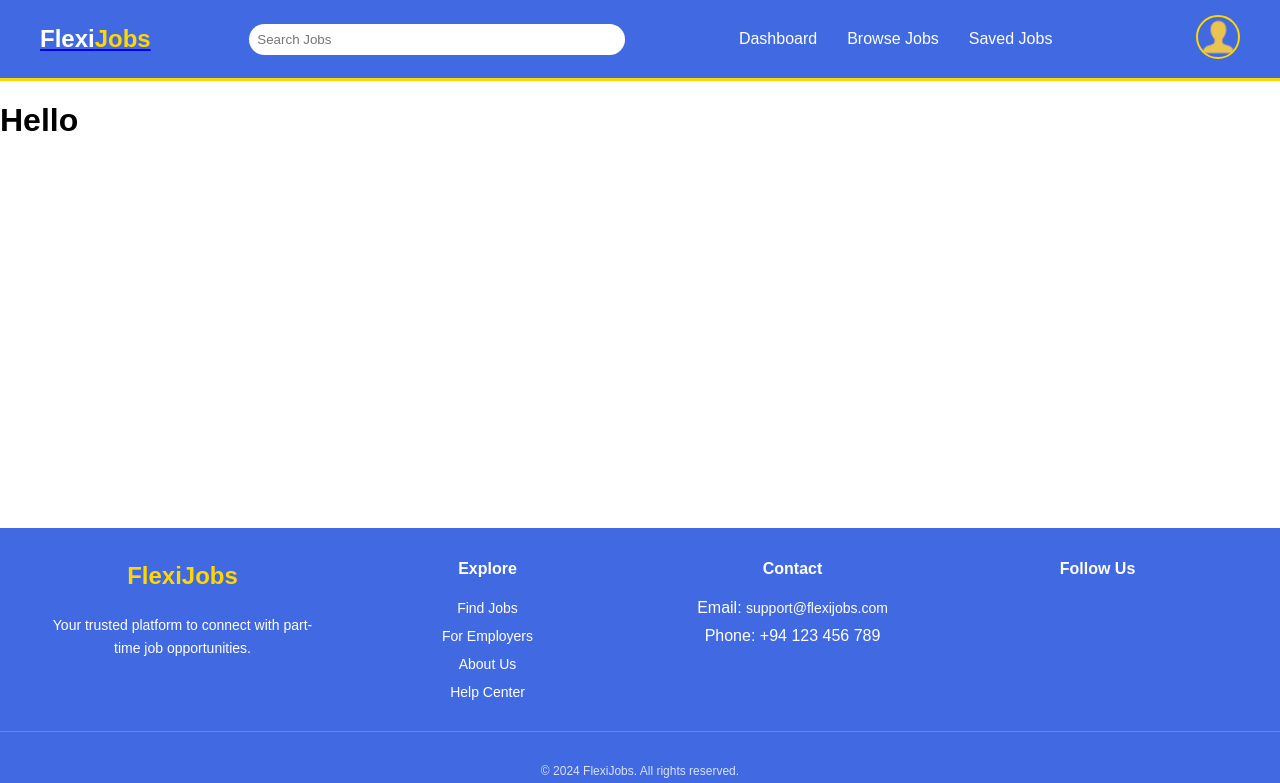
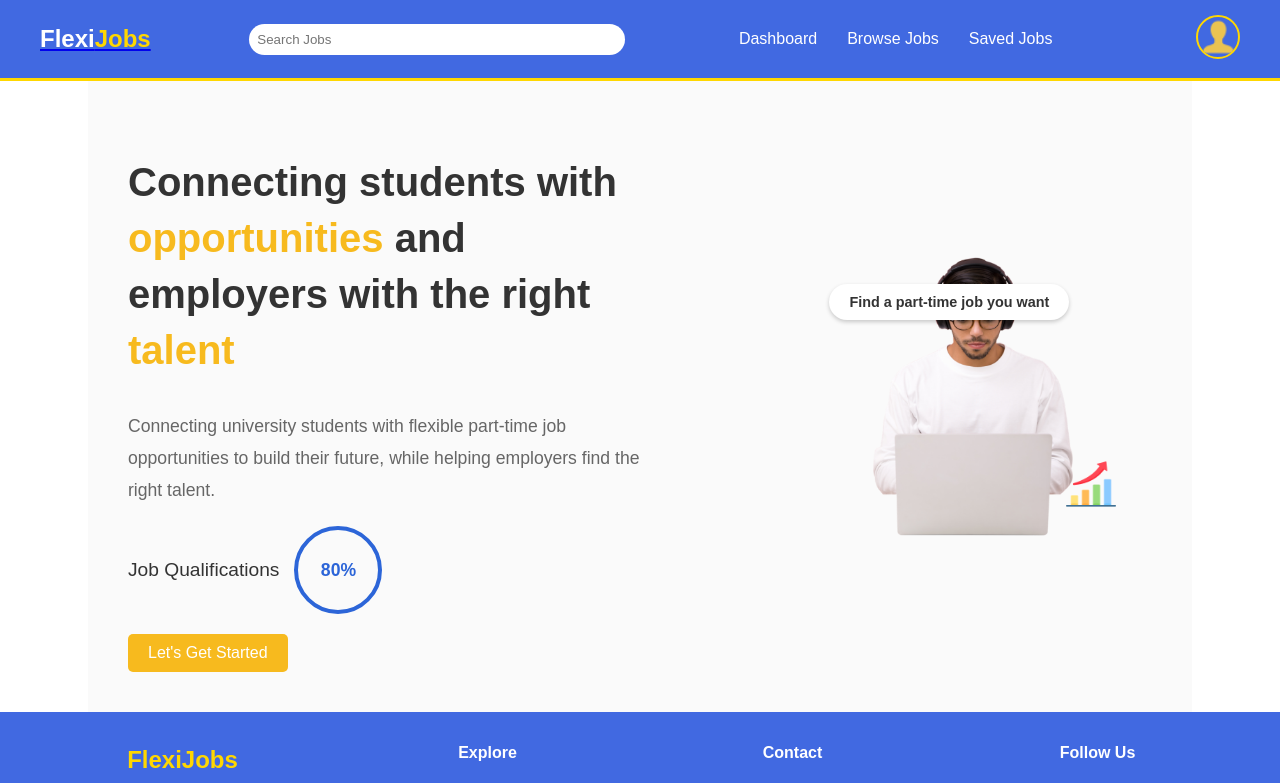
Before and after one commit to shanukaumesh/FlexiJobs, a React (Vite) app in the folder FlexiJobs/frontend/: page / in a window 1280 px wide. Shown: the top 783 px of the page. Built offline with nearby package versions, Linux system fonts and the light colour scheme.

Commit message:
Update Home Hero Section

```diff
--- /dev/null
+++ b/FlexiJobs/frontend/src/components/HeroSection.jsx
@@ -0,0 +1,33 @@
+import React from "react";
+import "../styles/HeroSection.css"; // Import CSS for styling
+import studentImage from "../assets/heroSectionMain.png"; // Replace with the actual image file path
+import chartIcon from "../assets/chart.png"; // Replace with the actual chart icon file path
+
+const HeroSection = () => {
+  return (
+    <section className="hero-section">
+      <div className="hero-content">
+        <h1>
+          Connecting students with <span className="highlight">opportunities</span> and employers with the right <span className="highlight">talent</span>
+        </h1>
+        <p>
+          Connecting university students with flexible part-time job opportunities to build their future, while helping employers find the right talent.
+        </p>
+        <div className="qualifications">
+          <h3>Job Qualifications</h3>
+          <div className="progress-circle">
+            <span>80%</span>
+          </div>
+        </div>
+        <button className="cta-button">Let's Get Started</button>
+      </div>
+      <div className="hero-image">
+        <img src={studentImage} alt="Student working on a laptop" className="main-image" />
+        <div className="overlay-text">Find a part-time job you want</div>
+        <img src={chartIcon} alt="Increase your skills" className="chart-icon" />
+      </div>
+    </section>
+  );
+};
+
+export default HeroSection;
--- a/FlexiJobs/frontend/src/pages/Home.jsx
+++ b/FlexiJobs/frontend/src/pages/Home.jsx
@@ -3,13 +3,14 @@ import '../styles/Home.css'; // Updated import path for the CSS
 import Footer from '../components/Footer';
 import Header_LogOutUser from '../components/Header_LogOutUser';
 import Header_LoggedUser from '../components/Header_LoggedUser';
+import HeroSection from '../components/HeroSection';
 
 const Home = () => {
     return (
         <div>
 
             <Header_LoggedUser/>
-            <h1>Hello</h1>
+            <HeroSection/>
             <Footer/>
 
         </div>
--- a/FlexiJobs/frontend/src/styles/Footer.css
+++ b/FlexiJobs/frontend/src/styles/Footer.css
@@ -9,15 +9,13 @@
   }
 
   .footer {
-    position: fixed;
-    bottom: 0;
-    left: 0;
+
     width: 100%;
     background-color: var(--primary-color); /* Adjust as needed */
     color: var(--text-color); /* Adjust as needed */
     text-align: center;
     padding: 10px 0;
-    z-index: 10; /* Ensure it's above other elements if necessary */
+
   }
 
   .footer-content {
--- /dev/null
+++ b/FlexiJobs/frontend/src/styles/HeroSection.css
@@ -0,0 +1,109 @@
+.hero-section {
+
+  display: flex;
+  justify-content: space-between;
+  align-items: center;
+  padding: 40px;
+  background-color: #FAFAFA;
+  color: #333;
+  position: relative;
+  width: 80%;
+  max-width: 1200px;
+  margin: 0 auto;
+}
+
+.hero-content {
+  max-width: 50%;
+}
+
+.hero-content h1 {
+  font-size: 2.5rem;
+  font-weight: 700;
+  line-height: 1.4;
+}
+
+.hero-content .highlight {
+  color: #f7ba1e;
+}
+
+.hero-content p {
+  margin-top: 15px;
+  font-size: 1.1rem;
+  line-height: 1.8;
+  color: #666;
+}
+
+.qualifications {
+  display: flex;
+  align-items: center;
+  margin-top: 20px;
+  gap: 15px;
+}
+
+.qualifications h3 {
+  font-size: 1.2rem;
+  font-weight: 500;
+}
+
+.progress-circle {
+  width: 80px;
+  height: 80px;
+  border: 4px solid #2c65d8;
+  border-radius: 50%;
+  display: flex;
+  align-items: center;
+  justify-content: center;
+  font-size: 1.1rem;
+  font-weight: bold;
+  color: #2c65d8;
+}
+
+.cta-button {
+  margin-top: 20px;
+  padding: 10px 20px;
+  background-color: #f7ba1e;
+  color: white;
+  border: none;
+  border-radius: 5px;
+  font-size: 1rem;
+  cursor: pointer;
+}
+
+.cta-button:hover {
+  background-color: #e0a918;
+}
+
+.hero-image {
+    position: relative;
+    width: 35%; /* Reduced width for a smaller image */
+    display: flex;
+    justify-content: center; /* Center the image horizontally */
+    align-items: center; /* Center the content vertically */
+  }
+
+  .hero-image .main-image {
+    width: 80%; /* Resize the image to a smaller size */
+    max-width: 200px; /* Optional: Limit the maximum width */
+    border-radius: 10px; /* Keep the rounded corners */
+    position: relative;
+  }
+
+.hero-image .overlay-text {
+  position: absolute;
+  top: 10%;
+  left: 10%;
+  background-color: white;
+  padding: 10px 20px;
+  border-radius: 20px;
+  font-size: 0.9rem;
+  font-weight: bold;
+  color: #333;
+  box-shadow: 0 2px 4px rgba(0, 0, 0, 0.2);
+}
+
+.hero-image .chart-icon {
+  position: absolute;
+  bottom: 10%;
+  right: 10%;
+  width: 50px;
+}
```
Also changed, not shown: FlexiJobs/frontend/src/assets/chart.png (added), FlexiJobs/frontend/src/assets/heroSectionMain.png (added).
